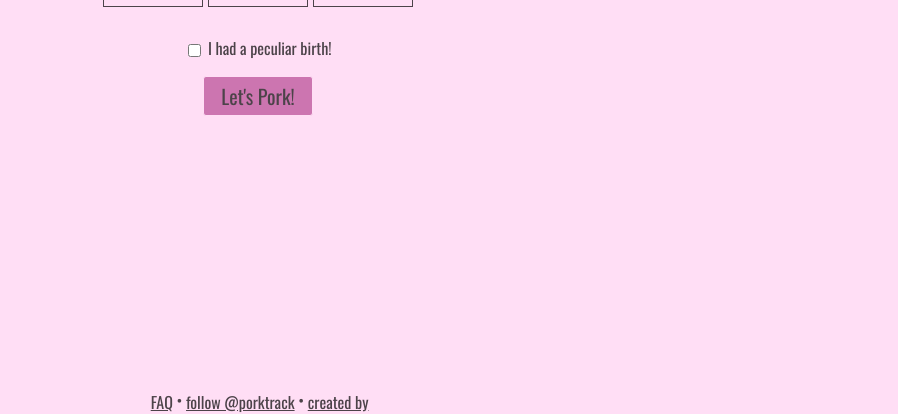
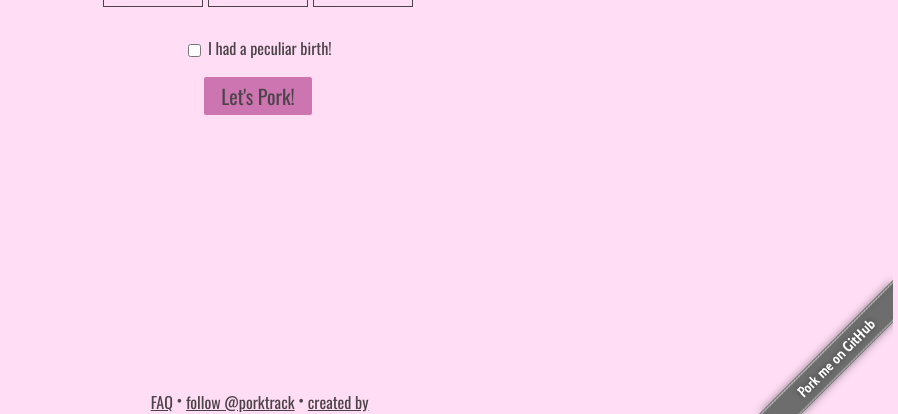
Before and after one commit to verygoodsoftwarenotvirus/Porktrack, a PHP site: page / in a window 1280 px wide. Shown: the part 386-800 px from the top of the page, without its empty margins (382-1280 px from the left). Run offline with PHP 8.4, Linux system fonts and the light colour scheme.

Commit message:
GitHub Ribbon Add
Added a GitHub ribbon, as it seemed appropriate.

```diff
--- a/site/index.php
+++ b/site/index.php
@@ -188,4 +188,5 @@
 		<a href="http://www.porktrack.com/faq.php">FAQ</a> &#8226
 		<a href="http://www.twitter.com/porktrack">follow @porktrack</a> &#8226
 		<a href="http://www.twitter.com/literallyelvis">created by</a>
+		<a href="https://github.com/LiterallyElvis/Porktrack"><img style="position: absolute; bottom: 0; right: 0; border: 0;" src="images/forkme.png" alt="Fork me on GitHub" data-canonical-src="images/forkme.png"></a>
 	</div>
```
Also changed, not shown: site/images/forkme.png (added).
